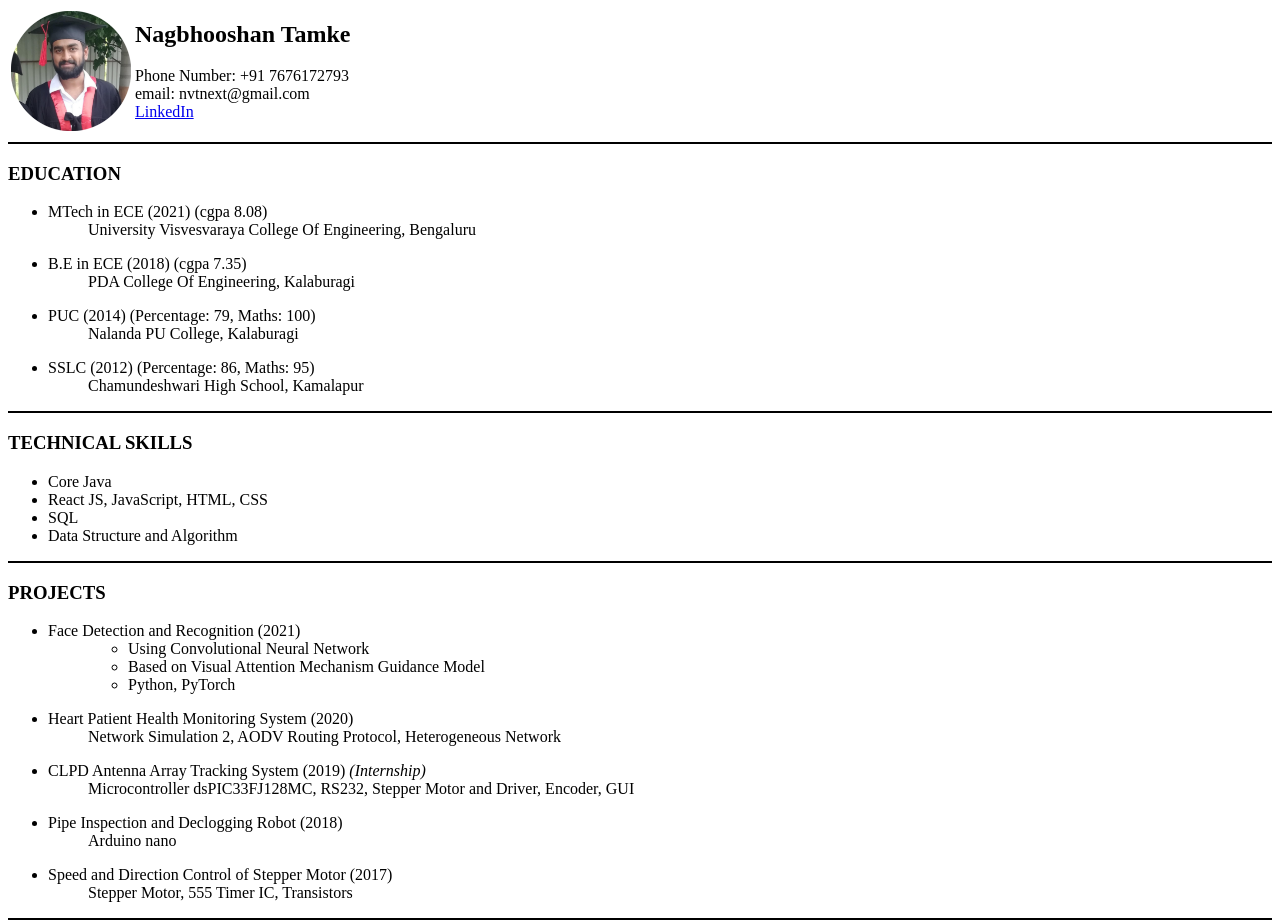
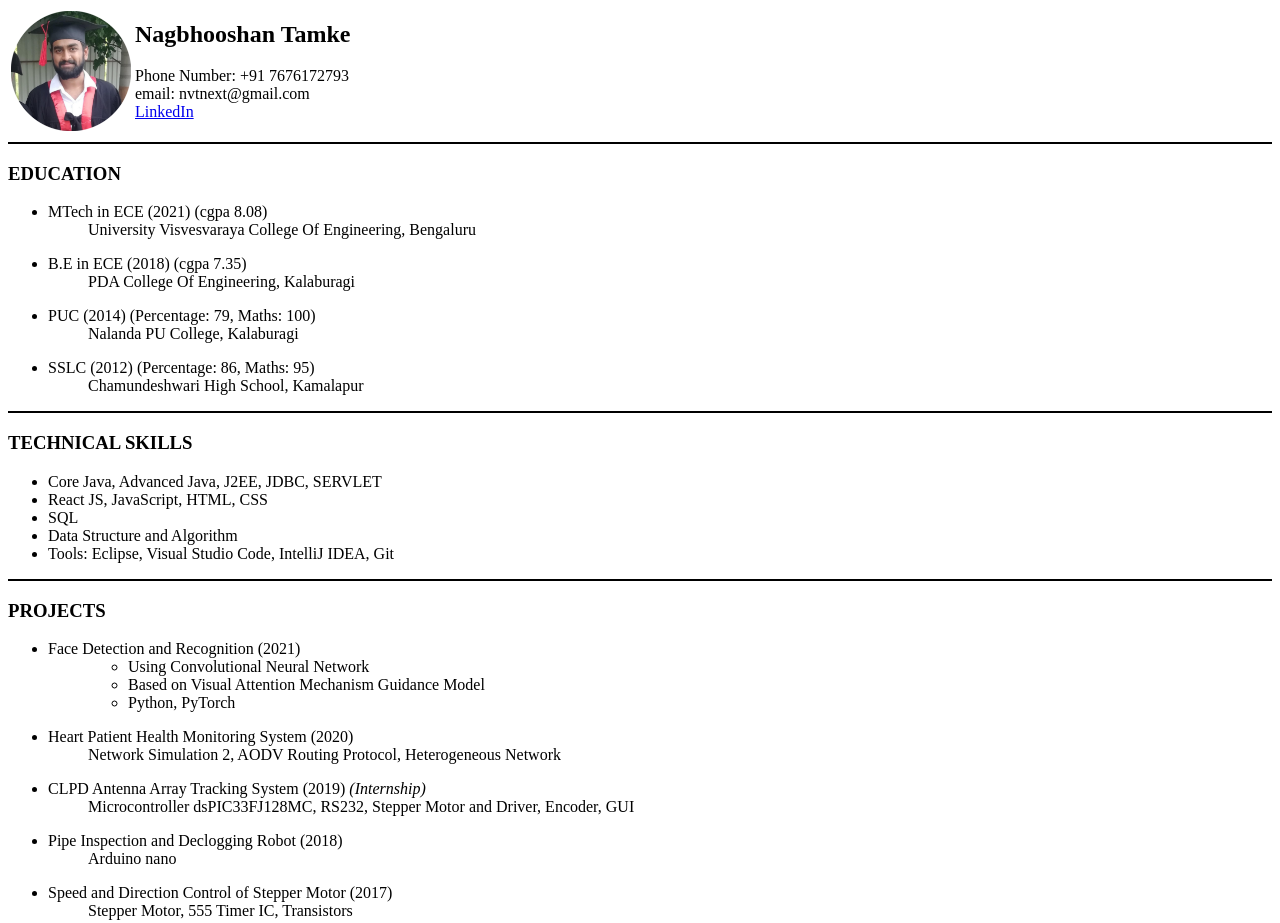
Before and after one commit to nvtnext/cv, a plain HTML site: page index.html in a window 1280 px wide. Shown: the top 923 px of the page. Drawn offline with Linux system fonts and the light colour scheme.

Commit message:
Update index.html

```diff
--- a/index.html
+++ b/index.html
@@ -66,10 +66,11 @@
         <hr size="2" color="black">
         <h3>TECHNICAL SKILLS</h3>
         <ul>
-            <li>Core Java</li>
+            <li>Core Java, Advanced Java, J2EE, JDBC, SERVLET</li>
             <li>React JS, JavaScript, HTML, CSS</li>
             <li>SQL </li>
             <li>Data Structure and Algorithm</li>
+            <li>Tools: Eclipse, Visual Studio Code, IntelliJ IDEA, Git</li>
         </ul>
         <hr size="2" color="black">
         <h3>PROJECTS</h3>
```
